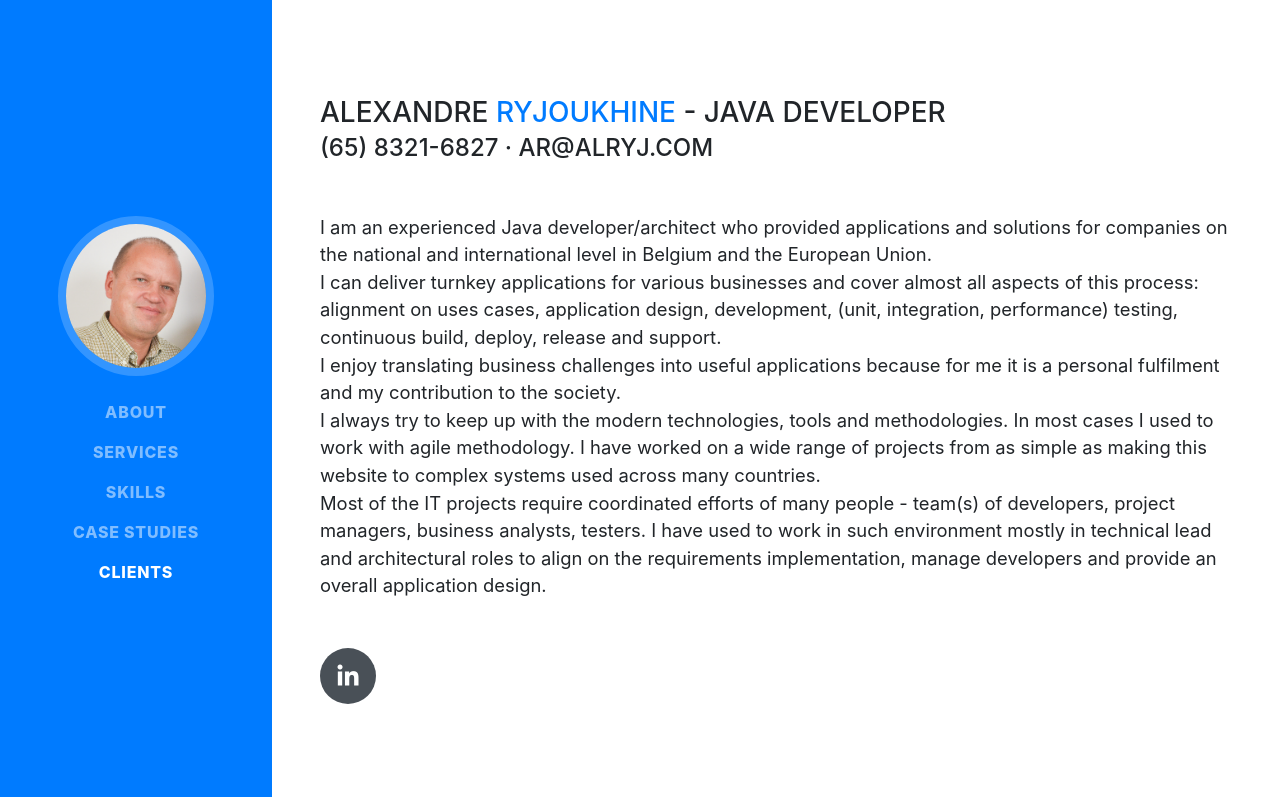
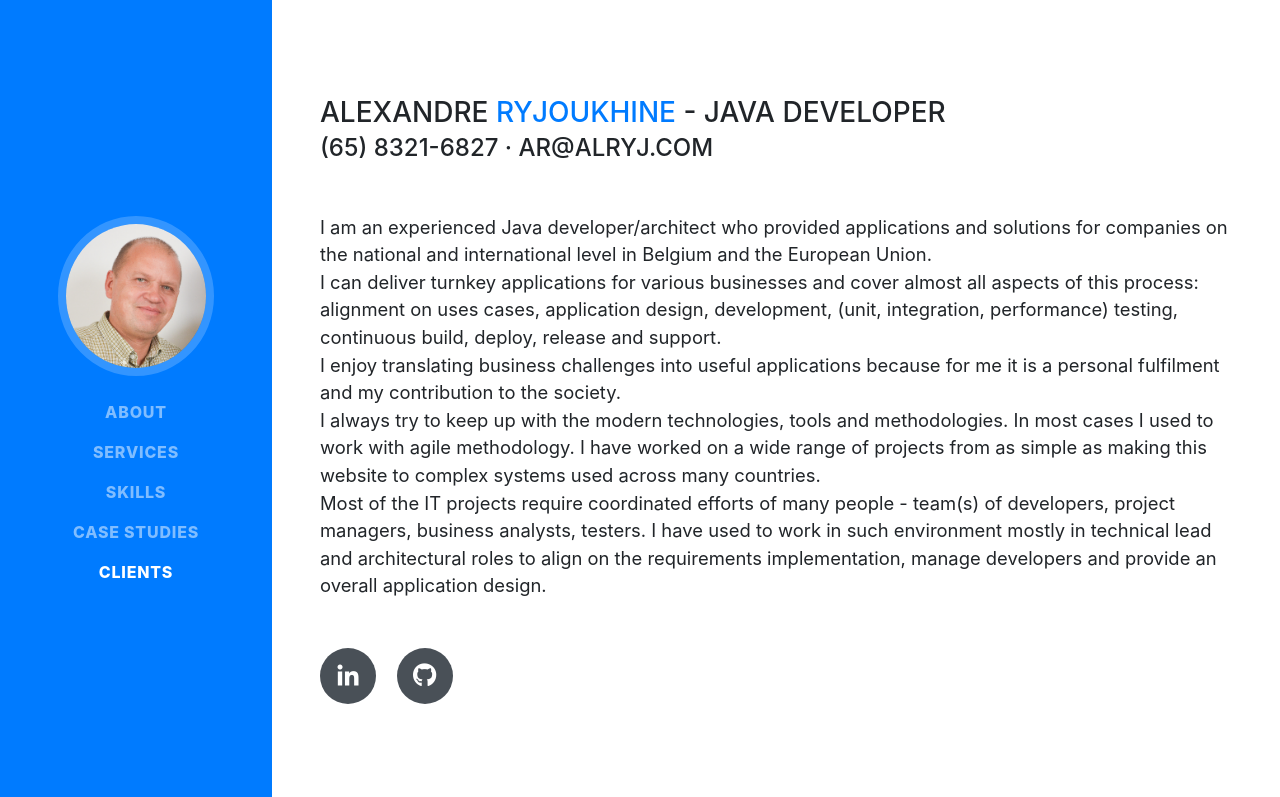
Before and after one commit to Alex-Ryj/Alex-Ryj.github.io, a website with bundled scripts: page index.html in a window 1280 px wide. Shown: the top 797 px of the page. Built offline with nearby package versions, Linux system fonts and the light colour scheme; a web font is replaced by a local one.

Commit message:
Update index.html

```diff
--- a/index.html
+++ b/index.html
@@ -96,10 +96,11 @@
           <a href="https://www.linkedin.com/in/alexandre-ryjoukhine-a960576/">
             <i class="fab fa-linkedin-in"></i>
           </a>
-          <!--
-          <a href="#">
+
+          <a href="https://github.com/Alex-Ryj">
             <i class="fab fa-github"></i>
           </a>
+           <!--
           <a href="#">
             <i class="fab fa-twitter"></i>
           </a>
```
